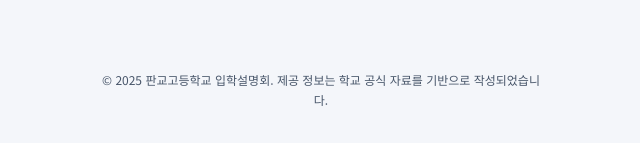
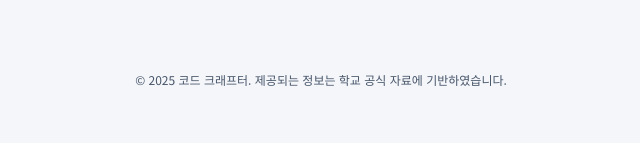
Before and after one commit to elilim09/pghs-qna, a React (Create React App) app: page /explore in a window 1280 px wide. Shown: the part 8938-9081 px from the top of the page, without its empty margins (319-959 px from the left). Built offline with nearby package versions, Linux system fonts and the light colour scheme; a web font is replaced by a local one.

Commit message:
일부 문구 수정.

```diff
--- a/src/components/Layout.tsx
+++ b/src/components/Layout.tsx
@@ -77,7 +77,7 @@ const Layout = () => {
         </Box>
         <Box component="footer" sx={{ py: 4, textAlign: 'center', color: 'text.secondary', pb: 10 }}>
           <Typography variant="caption" component="p">
-            © {new Date().getFullYear()} 판교고등학교 입학설명회. 제공 정보는 학교 공식 자료를 기반으로 작성되었습니다.
+            © {new Date().getFullYear()} 코드 크래프터. 제공되는 정보는 학교 공식 자료에 기반하였습니다.
           </Typography>
         </Box>
         <Box
```
